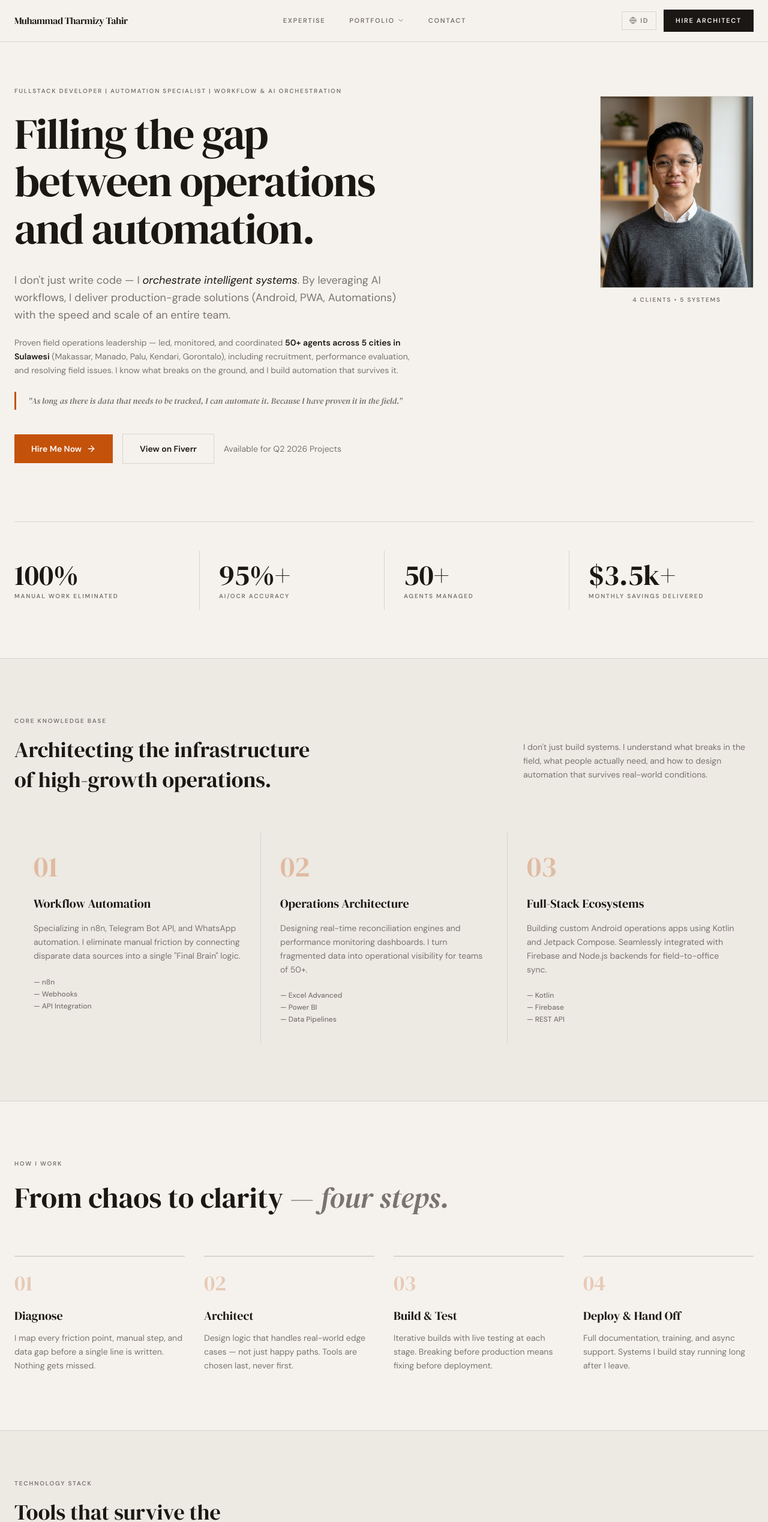
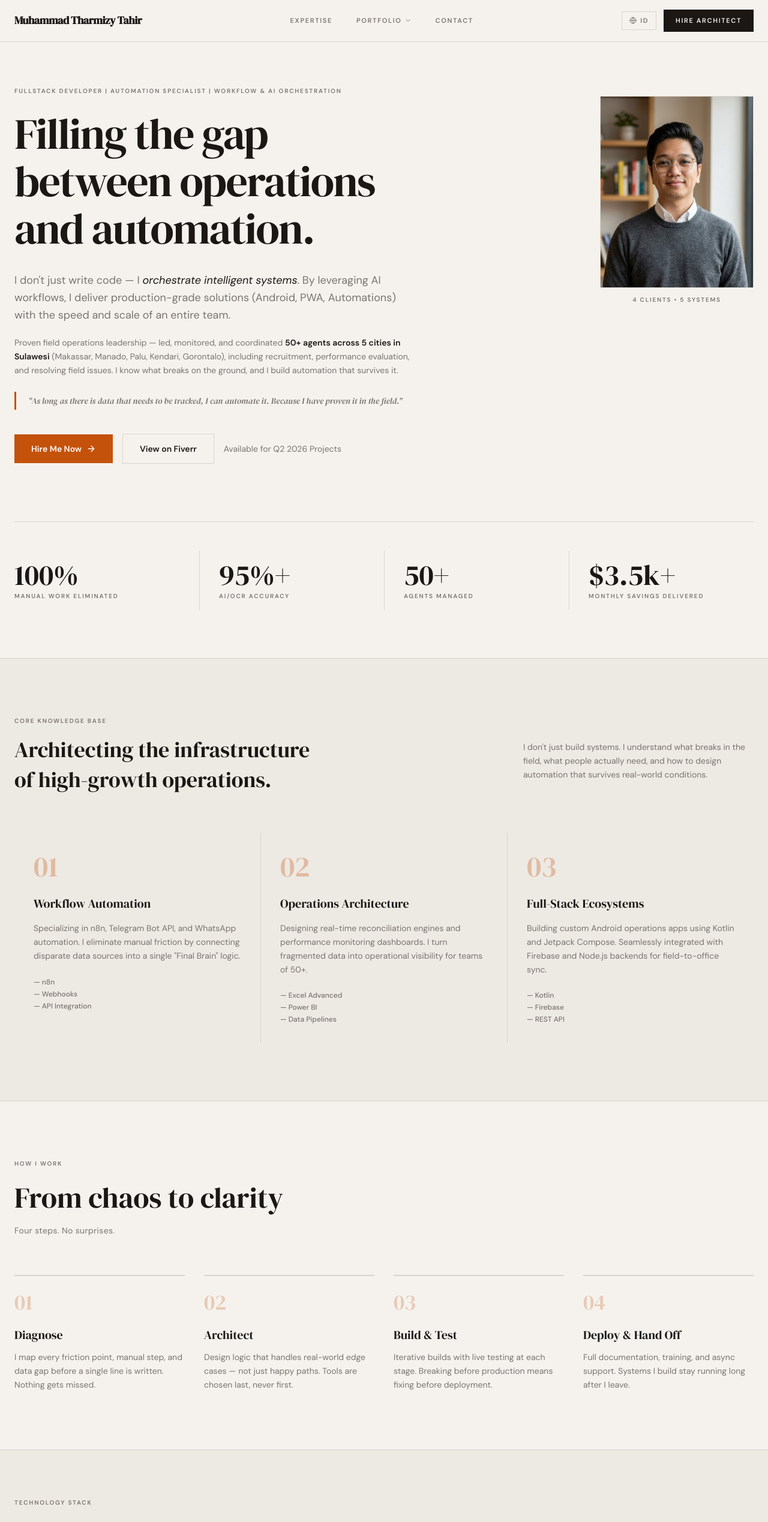
Before and after one commit to tamtam2492/portfolio, a React (Vite) app: page / in a window 1280 px wide. Shown: the top 2537 px of the page at 60% size. Built offline with nearby package versions, Linux system fonts and the light colour scheme.

Commit message:
fix: process heading split, contact accent removed, nav logo bolder

```diff
--- a/src/App.tsx
+++ b/src/App.tsx
@@ -153,7 +153,7 @@ const translations = {
     process: {
       label: "How I Work",
       title: "From chaos to clarity",
-      subtitle: " — four steps.",
+      subtitle: "Four steps. No surprises.",
       steps: [
         { step: "01", title: "Diagnose", desc: "I map every friction point, manual step, and data gap before a single line is written. Nothing gets missed." },
         { step: "02", title: "Architect", desc: "Design logic that handles real-world edge cases — not just happy paths. Tools are chosen last, never first." },
@@ -243,7 +243,7 @@ const translations = {
     process: {
       label: "Cara Kerja Saya",
       title: "Dari kekacauan ke kejelasan",
-      subtitle: " — empat langkah.",
+      subtitle: "Empat langkah. Tanpa kejutan.",
       steps: [
         { step: "01", title: "Diagnosa", desc: "Saya memetakan setiap titik gesekan, langkah manual, dan kesenjangan data sebelum satu baris kode pun ditulis. Tidak ada yang terlewat." },
         { step: "02", title: "Arsitektur", desc: "Merancang logika yang menangani kasus tepi dunia nyata — bukan hanya jalur bahagia. Tools dipilih terakhir, bukan pertama." },
@@ -328,7 +328,7 @@ export default function App() {
       {/* ── Navigation ── */}
       <nav className="fixed top-0 w-full z-50 bg-brand-bg/95 backdrop-blur-sm border-b border-brand-border px-6 py-4">
         <div className="max-w-7xl mx-auto flex justify-between items-center">
-          <span className="font-serif text-base tracking-tight text-brand-text">
+          <span className="font-serif text-lg font-semibold tracking-tight text-brand-text">
             Muhammad Tharmizy Tahir
           </span>
           <div className="hidden md:flex items-center gap-10 text-[11px] uppercase tracking-[0.15em] font-semibold text-brand-muted">
@@ -499,8 +499,9 @@ export default function App() {
           <div className="mb-16">
             <p className="label-caps mb-4">{t.process.label}</p>
             <h2 className="font-serif text-3xl md:text-5xl leading-snug">
-              {t.process.title}<span className="text-brand-muted italic font-serif">{t.process.subtitle}</span>
+              {t.process.title}
             </h2>
+            <p className="text-brand-muted text-sm mt-3 tracking-wide">{t.process.subtitle}</p>
           </div>
 
           <div className="grid md:grid-cols-4 gap-8">
@@ -701,7 +702,7 @@ export default function App() {
           >
             <p className="label-caps mb-6">{t.contact.label}</p>
             <h2 className="font-serif text-4xl md:text-6xl leading-tight mb-6 max-w-2xl">
-              {t.contact.title1}<br /><span className="italic text-brand-accent">{t.contact.title2}</span>
+              {t.contact.title1}<br /><span className="italic">{t.contact.title2}</span>
             </h2>
             <p className="text-brand-muted max-w-lg leading-relaxed">{t.contact.desc}</p>
           </motion.div>
```
